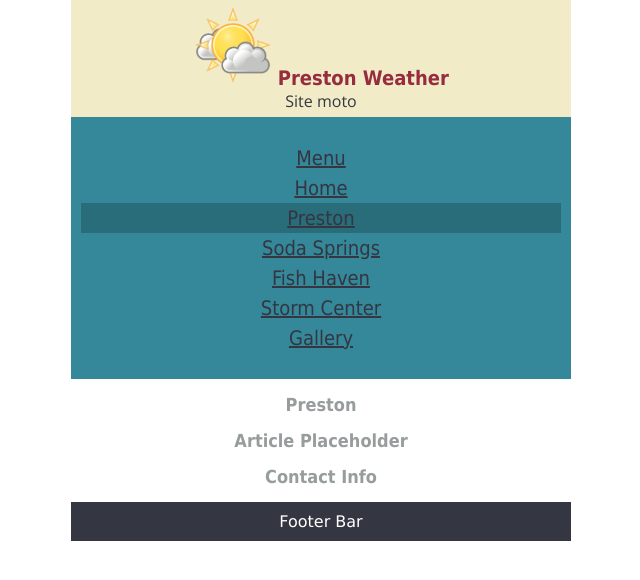
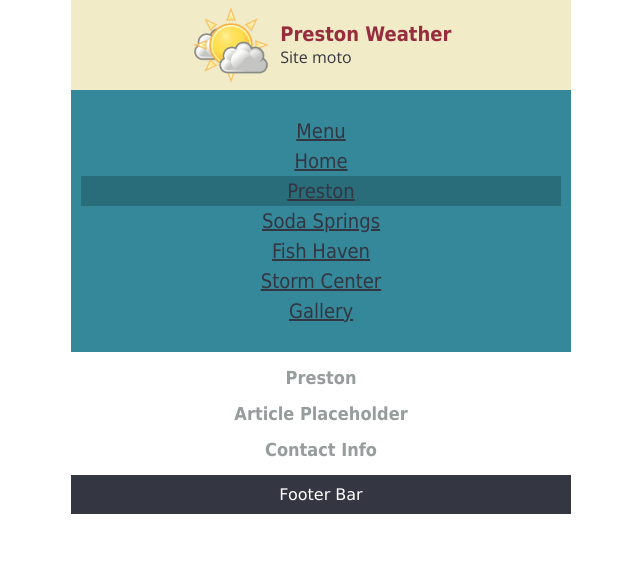
Before and after one commit to Haymore-Brandon/byu-haymore.github.io, a plain HTML site: page assignments/lesson-4/preston-4.html in a window 1280 px wide. Shown: the whole page, without its empty margins (319-959 px from the left). Drawn offline with nearby package versions, Linux system fonts and the light colour scheme.

Commit message:
a little better looking

```diff
--- a/assignments/lesson-4/css/small-4.css
+++ b/assignments/lesson-4/css/small-4.css
@@ -11,20 +11,22 @@ header {
   background-color: #f2ebc7;
   font-family: Tahoma,Geneva,sans-serif;
   margin: 0 auto;
-  /* text-align: center; */
-  /* display: block; */
+  vertical-align: middle;
+}
+header img {
+  width: 80px;
   vertical-align: middle;
 }
 .headings {
   display: inline-block;
-  /* vertical-align: middle; */
-}
-header img, .heading {
-  width: 80px;
+  vertical-align: middle;
+  text-align: left;
+  margin-left: 5px;
 }
 .moto {
   font-family: 'Open Sans', sans-serif;
   padding: 0;
+  /* text-align: left; */
 }
 nav {
   margin: 0 auto;
@@ -53,7 +55,6 @@ h1,h2,h3 {
 h1 {
   font-size: 20px;
   color: #962d3e;
-  display: inline-block;
   padding: 0px;
   margin: 0 auto;
 }
--- a/assignments/lesson-4/preston-4.html
+++ b/assignments/lesson-4/preston-4.html
@@ -10,8 +10,8 @@
   </head>
   <body>
     <header>
+        <img src="images/weather.png" alt="Weather Icon">
       <section class="headings">
-        <img src="images/weather.png" alt="Weather Icon">
         <h1>Preston Weather</h1>
         <div class="moto">
           Site moto
```
